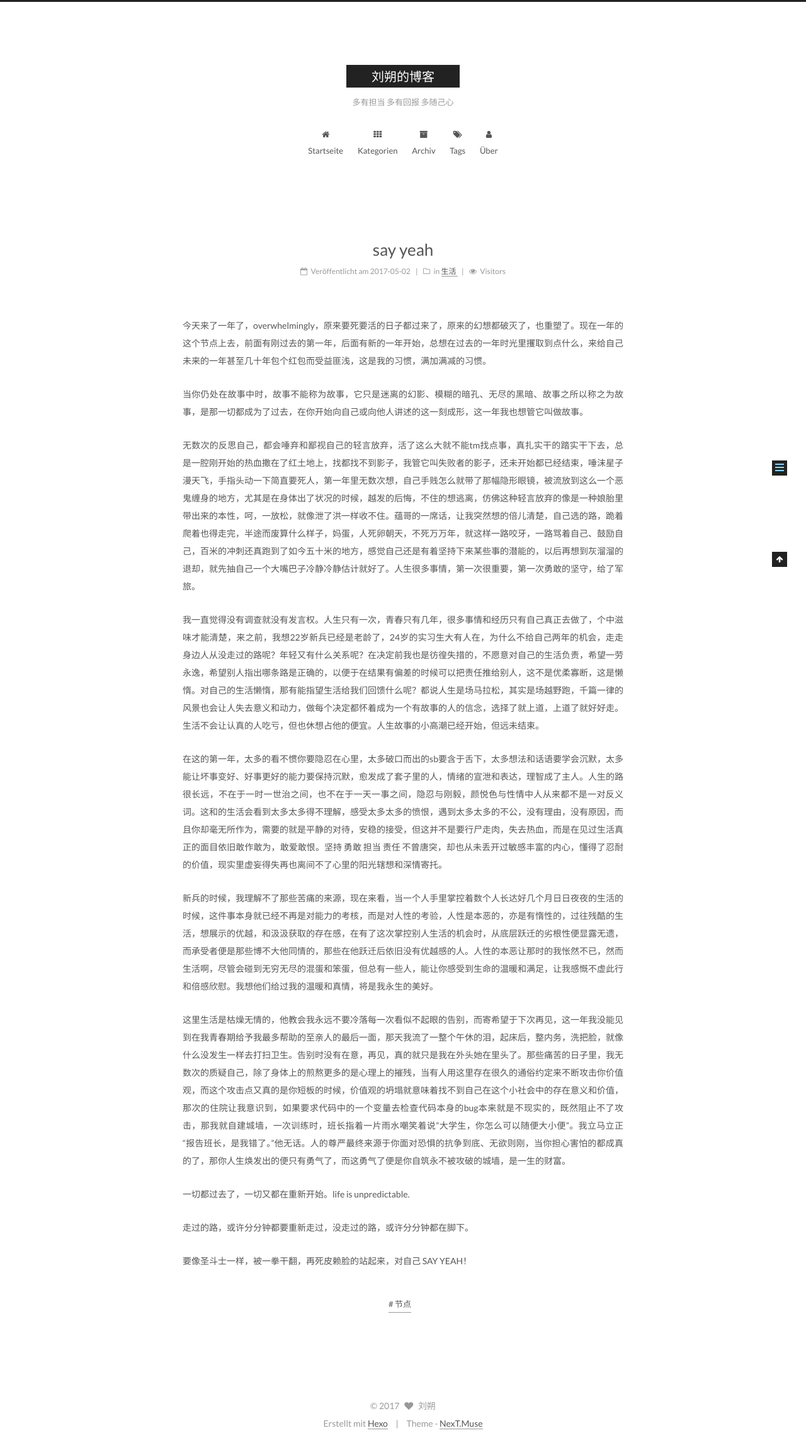
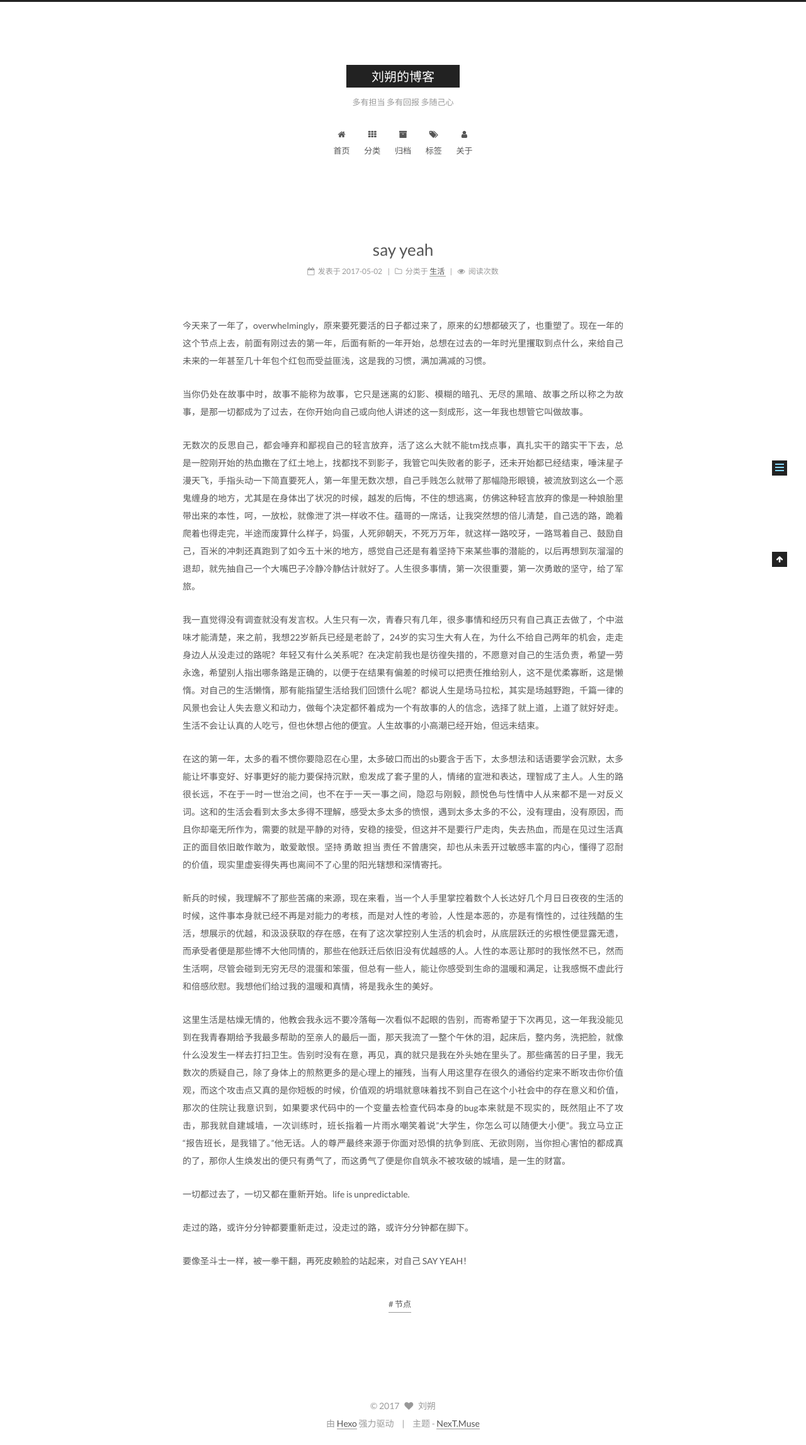
Before and after one commit to yes-sure/yes-sure.github.io, a plain HTML site: page 2017/05/02/say-yeah/index.html in a window 1280 px wide. Shown: the whole page at 63% size. Drawn offline with Linux system fonts and the light colour scheme; a script that the page names is missing.

Commit message:
Site updated: 2017-05-09 17:59:09

```diff
--- a/2017/05/02/say-yeah/index.html
+++ b/2017/05/02/say-yeah/index.html
@@ -116,7 +116,7 @@
     motion: true,
     duoshuo: {
       userId: '0',
-      author: 'Author'
+      author: '博主'
     },
     algolia: {
       applicationID: '',
@@ -202,7 +202,7 @@
 
               <i class="menu-item-icon fa fa-fw fa-home"></i> <br />
 
-            Startseite
+            首页
           </a>
         </li>
 
@@ -212,7 +212,7 @@
 
               <i class="menu-item-icon fa fa-fw fa-th"></i> <br />
 
-            Kategorien
+            分类
           </a>
         </li>
 
@@ -222,7 +222,7 @@
 
               <i class="menu-item-icon fa fa-fw fa-archive"></i> <br />
 
-            Archiv
+            归档
           </a>
         </li>
 
@@ -232,7 +232,7 @@
 
               <i class="menu-item-icon fa fa-fw fa-tags"></i> <br />
 
-            Tags
+            标签
           </a>
         </li>
 
@@ -242,7 +242,7 @@
 
               <i class="menu-item-icon fa fa-fw fa-user"></i> <br />
 
-            Über
+            关于
           </a>
         </li>
 
@@ -302,9 +302,9 @@
                 <i class="fa fa-calendar-o"></i>
               </span>
 
-                <span class="post-meta-item-text">Veröffentlicht am</span>
+                <span class="post-meta-item-text">发表于</span>
 
-              <time title="Post created" itemprop="dateCreated datePublished" datetime="2017-05-02T18:22:02+08:00">
+              <time title="创建于" itemprop="dateCreated datePublished" datetime="2017-05-02T18:22:02+08:00">
                 2017-05-02
               </time>
 
@@ -323,7 +323,7 @@
                 <i class="fa fa-folder-o"></i>
               </span>
 
-                <span class="post-meta-item-text">in</span>
+                <span class="post-meta-item-text">分类于</span>
 
 
                 <span itemprop="about" itemscope itemtype="http://schema.org/Thing">
@@ -350,7 +350,7 @@
                  <i class="fa fa-eye"></i>
                </span>
 
-                 <span class="post-meta-item-text">Visitors </span>
+                 <span class="post-meta-item-text">阅读次数 </span>
 
                  <span class="leancloud-visitors-count"></span>
              </span>
@@ -480,7 +480,7 @@
             <div class="site-state-item site-state-posts">
               <a href="/archives">
                 <span class="site-state-item-count">1</span>
-                <span class="site-state-item-name">Artikel</span>
+                <span class="site-state-item-name">日志</span>
               </a>
             </div>
 
@@ -491,7 +491,7 @@
             <div class="site-state-item site-state-categories">
               <a href="/categories/index.html">
                 <span class="site-state-item-count">1</span>
-                <span class="site-state-item-name">Kategorien</span>
+                <span class="site-state-item-name">分类</span>
               </a>
             </div>
 
@@ -502,7 +502,7 @@
             <div class="site-state-item site-state-tags">
 
                 <span class="site-state-item-count">1</span>
-                <span class="site-state-item-name">Tags</span>
+                <span class="site-state-item-name">标签</span>
 
             </div>
 
@@ -596,11 +596,11 @@
 
 
 <div class="powered-by">
-  Erstellt mit  <a class="theme-link" href="https://hexo.io">Hexo</a>
+  由 <a class="theme-link" href="https://hexo.io">Hexo</a> 强力驱动
 </div>
 
 <div class="theme-info">
-  Theme -
+  主题 -
   <a class="theme-link" href="https://github.com/iissnan/hexo-theme-next">
     NexT.Muse
   </a>
--- a/css/main.css
+++ b/css/main.css
@@ -1695,7 +1695,7 @@
   width: 4px;
   height: 4px;
   border-radius: 50%;
-  background: #c1b8d4;
+  background: #ffb891;
 }
 .links-of-blogroll {
   font-size: 13px;
```
Also changed, not shown: about/index.html (+11 -11 lines), archives/2017/05/index.html (+13 -13 lines), archives/2017/index.html (+13 -13 lines), archives/index.html (+13 -13 lines), categories/index.html (+12 -12 lines), categories/生活/index.html (+13 -13 lines), index.html (+16 -16 lines), tags/节点/index.html (+13 -13 lines).
